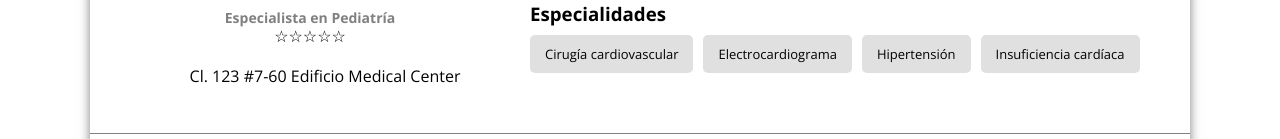
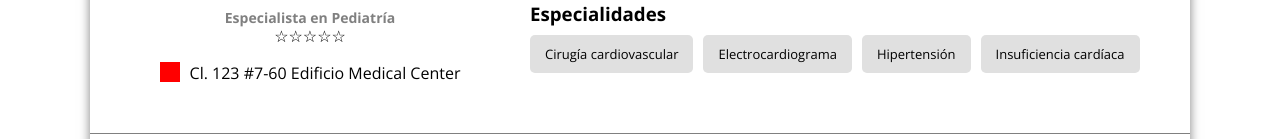
Before and after one commit to edisonv16/edisontarjeta, an Angular app: page / in a window 1280 px wide. Shown: the part 194-333 px from the top of the page. Built offline with nearby package versions, Linux system fonts and the light colour scheme.

Commit message:
ajuste de estilos before ubicación
ajuste de estilos before ubicación

```diff
--- a/src/app/app.component.sass
+++ b/src/app/app.component.sass
@@ -61,12 +61,13 @@
         font-family: 'Open Sans', sans-serif
         font-weight: 100
         &::before
-            content:""
+            content:"ico"
             display: inline-block
             width: 20px
             height: 20px
             margin: 0 10px 0 0
-            background:red
+            background: red
+            color: red
             background-image: url()
 
 .datos_perfil
```
